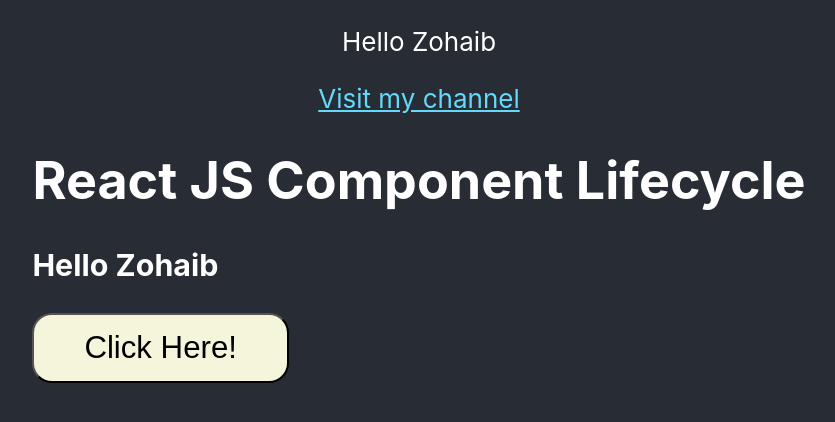
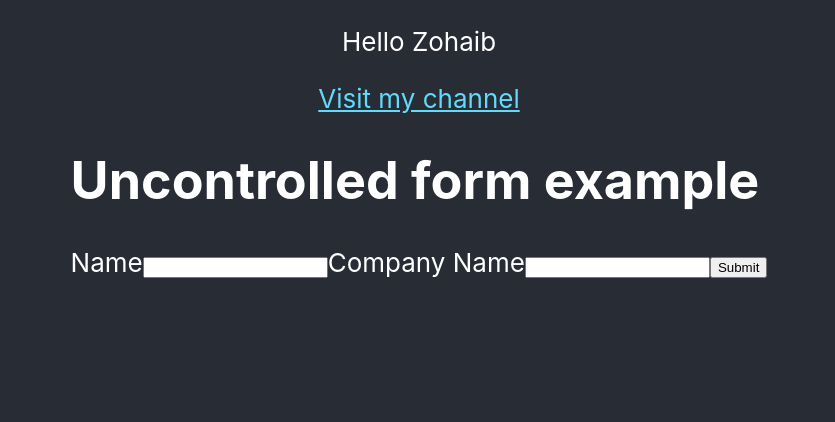
Before and after one commit to zohaib-ec/react-javatpoint, a React (Create React App) app: page / in a window 1280 px wide. Shown: the top 422 px of the page, without its empty margins (221-1056 px from the left). Built offline with nearby package versions, Linux system fonts and the light colour scheme.

Commit message:
uncontrolled form

```diff
--- a/src/App.js
+++ b/src/App.js
@@ -10,6 +10,7 @@ import { ConstructorDemo } from './components/ConstructorDemo';
 import FUpdate from './components/ForceUpdateComponent';
 import DOMUpdate from './components/DOMManipulation';
 import LifeCycleDemo from './components/LifeCycleDemo';
+import UncontrolledForm from './components/UncontrolledForm';
 
 function App() {
   return (
@@ -35,7 +36,8 @@ function App() {
         {/* <ConstructorDemo/> */}
         {/* <FUpdate/> */}
         {/* <DOMUpdate/> */}
-        <LifeCycleDemo/>
+        {/* <LifeCycleDemo/> */}
+        <UncontrolledForm/>
       </header>
     </div>
   );
--- /dev/null
+++ b/src/components/UncontrolledForm.js
@@ -0,0 +1,28 @@
+import React, { Component } from 'react'
+
+class UncontrolledForm extends Component {
+    constructor(props) {
+        super(props);
+        this.updateSubmit = this.updateSubmit.bind(this);
+        this.input = React.createRef();
+    }
+
+    updateSubmit(event) {
+        alert("you have entered the username and company name successfully");
+        event.preventDefault();
+    }
+    render() {
+        return (
+            <form onSubmit={this.updateSubmit}>
+                <h1> Uncontrolled form example </h1>
+                <label>Name</label>
+                <input type = "text" ref={this.input}/>
+
+                <label>Company Name</label>
+                <input type = "text" ref={this.input}/>
+                <input type="submit" value="Submit"/>
+            </form>
+        );
+    }
+}
+export default UncontrolledForm;
```
Also changed, not shown: src/components/test.js (deleted).
